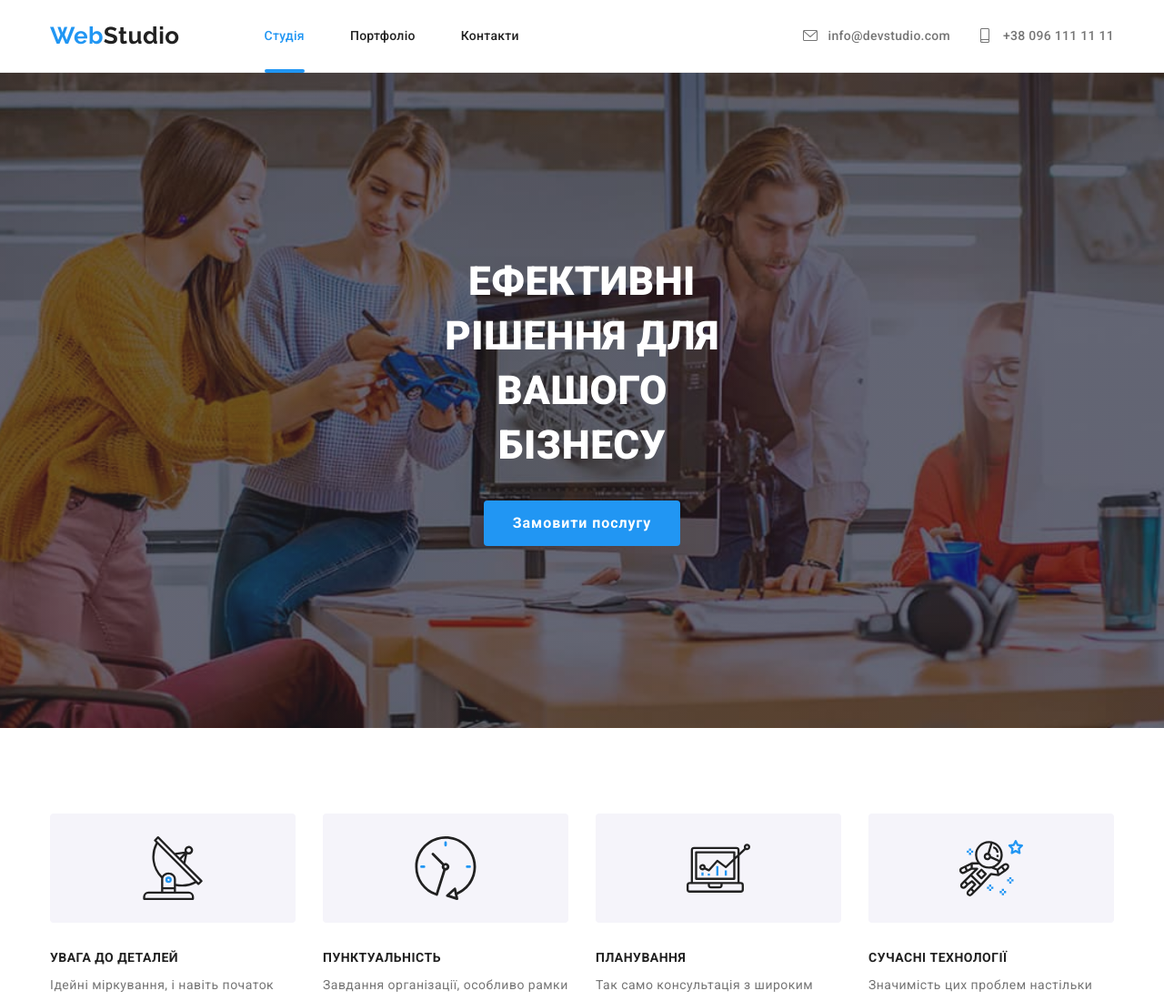
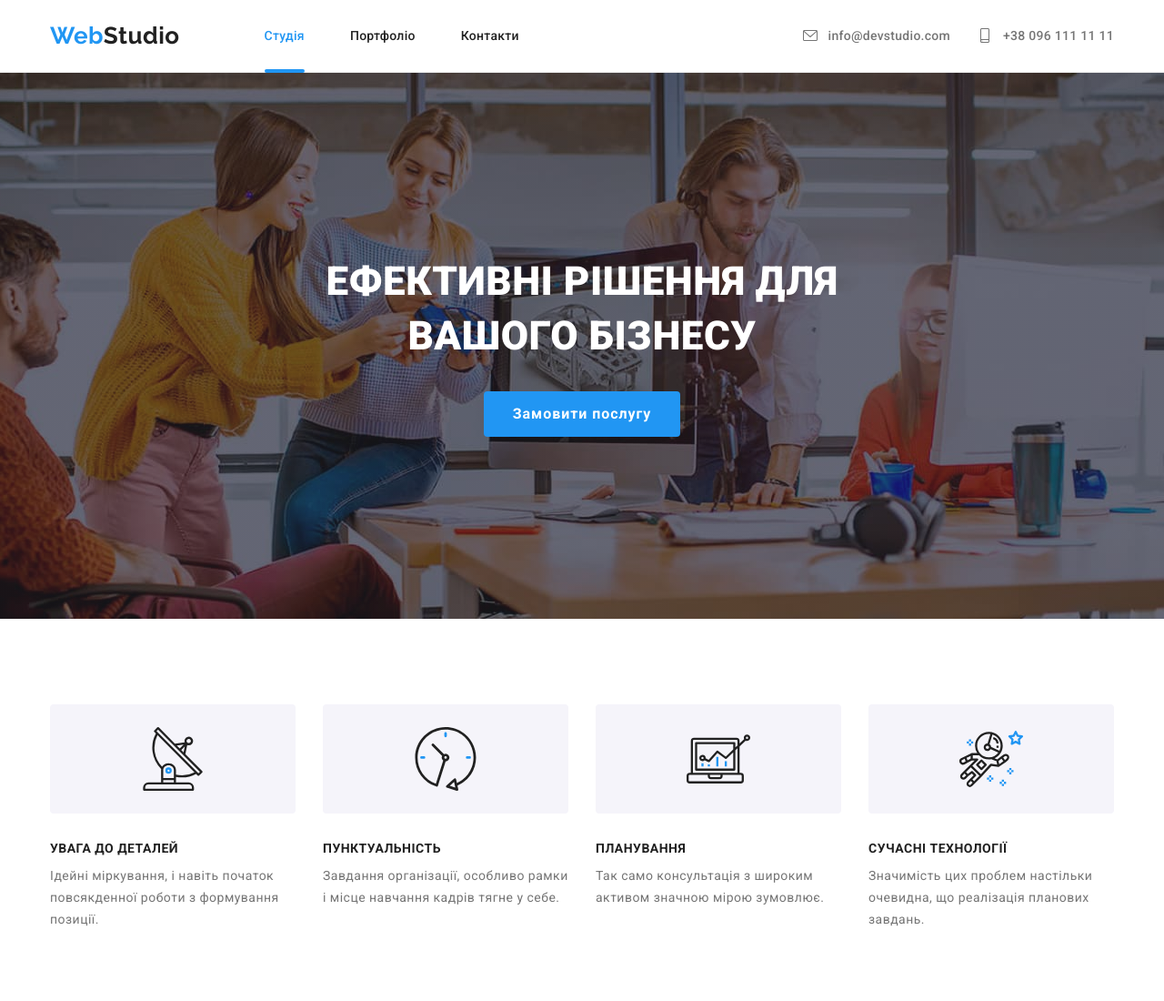
Before and after one commit to adventuretimedi/goit-markup-hw-08, a plain HTML site: page index.html in a window 1280 px wide. Shown: the top 1100 px of the page at 91% size. Drawn offline with nearby package versions, Linux system fonts and the light colour scheme.

Commit message:
hero-title fix

```diff
--- a/sass/components/_hero.scss
+++ b/sass/components/_hero.scss
@@ -62,7 +62,7 @@
 
   @include tablet {
     @include font-props(900, 26px, 1.6);
-    width: 360px;
+    max-width: 360px;
     margin-left: auto;
     margin-right: auto;
     margin-bottom: 30px;
@@ -73,7 +73,7 @@
 
   @include desktop {
     @include font-props(900, 44px, 1.36);
-    width: 696px;
+    max-width: 696px;
     margin-left: auto;
     margin-right: auto;
     margin-bottom: 30px;
```
Also changed, not shown: css/main.css, css/main.min.css, 2 other files.
